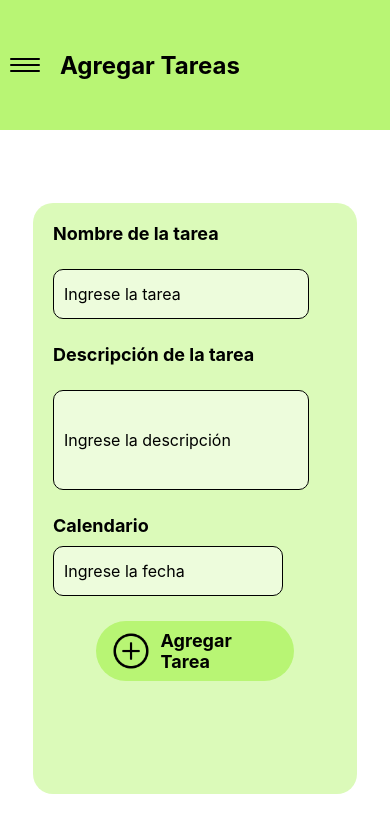
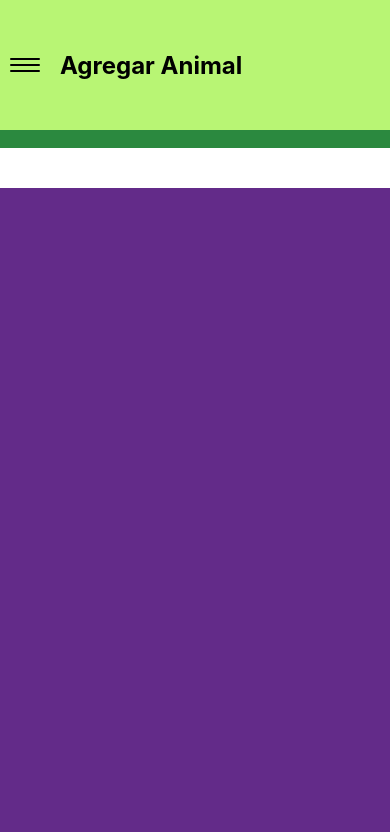
Before and after one commit to 1amsj/RummiApp, a React Native app: screen / in a window 390 px wide. Shown: the top 832 px of the page. Built offline with nearby package versions, Linux system fonts and the light colour scheme.

Commit message:
feat: replace NewTask component with AddAnimal component in App

```diff
--- a/App.js
+++ b/App.js
@@ -2,7 +2,8 @@ import React from 'react';
 import MainScreen from './components/MainScreen';
 import Listado from './components/Listado';
 import NewTask from './components/NewTask';
+import AddAnimal from './components/AddAnimal';
 
 export default function App() {
-  return <NewTask />;
+  return <AddAnimal />;
 }
--- /dev/null
+++ b/components/AddAnimal.js
@@ -0,0 +1,89 @@
+import { StatusBar } from 'expo-status-bar';
+import React, { useState } from 'react';
+import { StyleSheet, Text, TouchableOpacity, View, TextInput } from 'react-native';
+import { Image } from 'react-native';
+
+export default function App() {
+    return(
+        <View style={styles.container}>
+             <View style={styles.container1}>
+                {/* Header */}
+                 <View style = {styles.headerContainer}>
+                    <View style = {styles.MenuButtonContainer}>
+                        <TouchableOpacity style={styles.MenuButton}>
+                            <View style={styles.linea} />
+                            <View style={styles.linea} />
+                            <View style={styles.linea} />
+                        </TouchableOpacity>
+                    </View>
+                    <View style = {styles.TextContainer}>
+                        <Text style = {styles.headerText}>
+                            Agregar Animal
+                        </Text>
+                    </View>
+                </View>
+            </View>
+
+            <View style={styles.container2}>
+                <View style ={styles.AddAnimalContainer}>
+
+                </View>
+            </View>
+            <StatusBar style="auto" />
+        </View>
+
+    );
+}
+
+const styles = StyleSheet.create({
+    container: {
+         flex: 1,
+        backgroundColor: '#fff',
+        gap: 40,
+    },
+    container1: {
+        flex: 1,
+        backgroundColor: '#2b893f',
+        gap: 25,
+    },
+
+    container2: {
+        flex: 4,
+        backgroundColor: '#632b89',
+        gap:20,
+        alignContent: 'center',
+        alignItems: 'center',
+        padding: 15,
+        paddingBottom: 50,
+    },
+
+    // Header Styles
+    headerContainer: {
+        flexDirection: 'row',
+        alignItems: 'center',
+        justifyContent: 'flex-start',
+        padding: 10,
+        gap: 10,
+        backgroundColor: '#B8F574',
+        height: 130,
+    },
+
+    TextContainer: {
+        paddingLeft: 10,
+    },
+
+    linea: {
+        width: 30,
+        height: 2,
+        backgroundColor: 'black',
+        marginVertical: 2,
+        borderRadius: 2,
+    },
+
+    // texto
+    headerText: {
+        fontSize: 24,
+        fontWeight: 'bold',
+    },
+
+});
```
